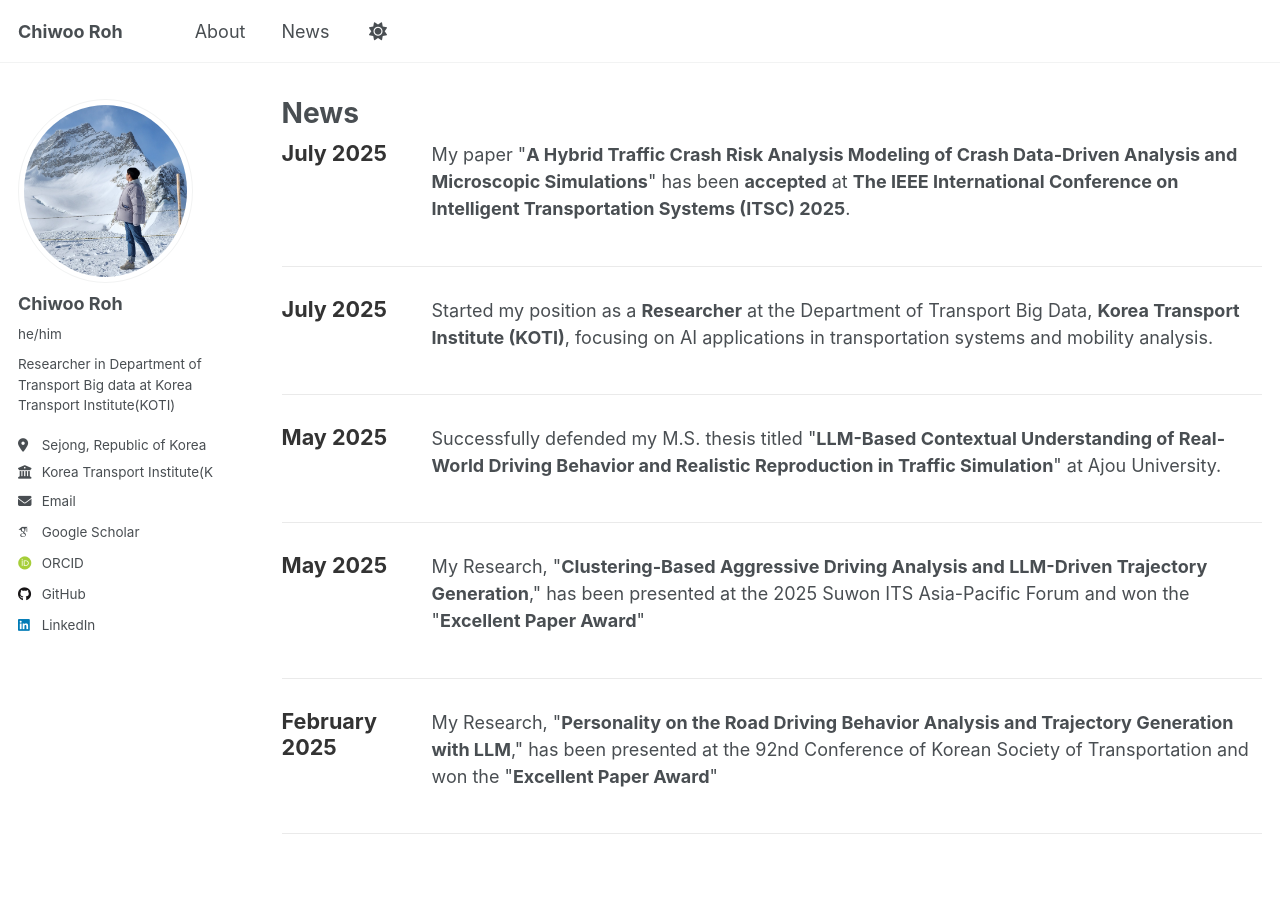
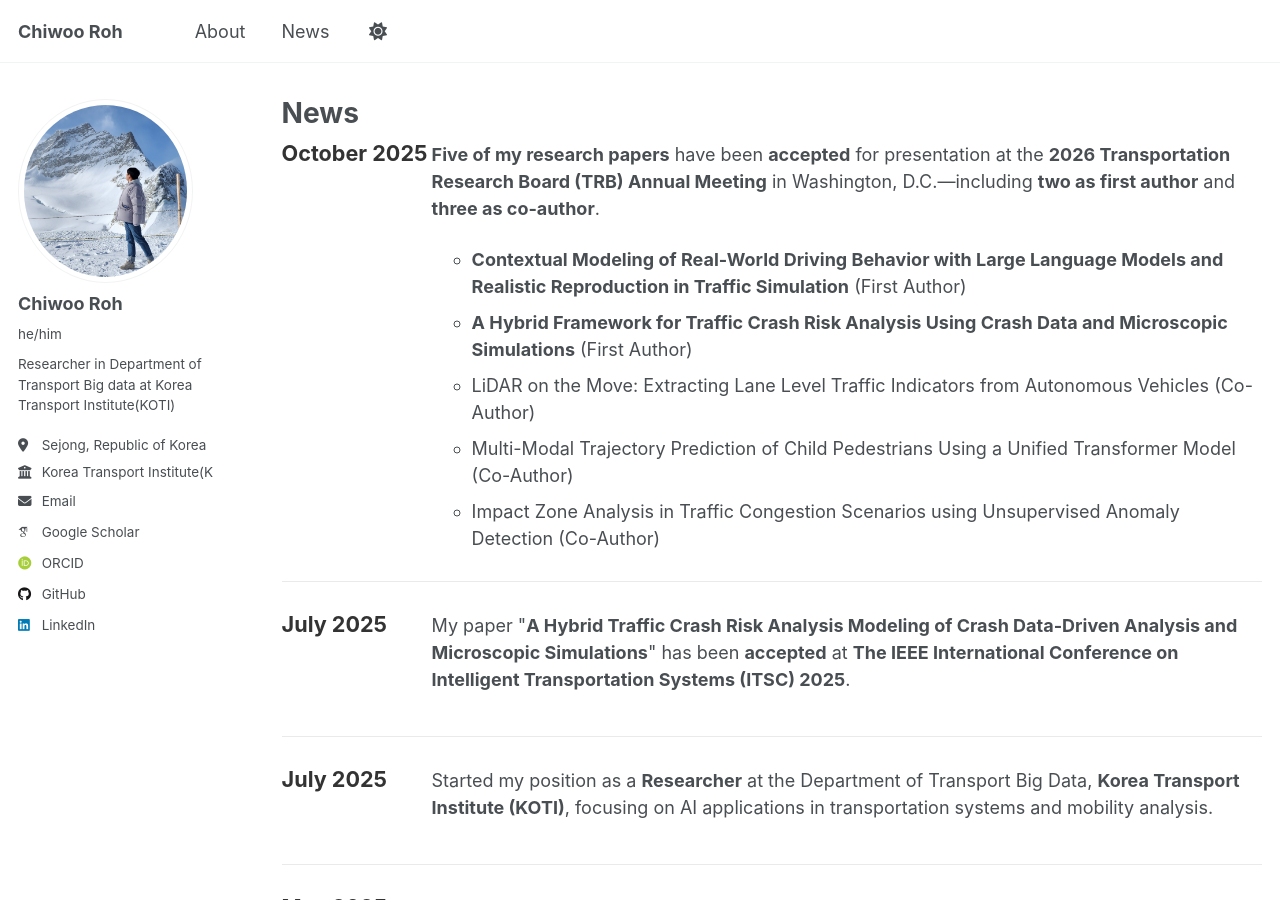
Before and after one commit to Chiwooroh/Chiwooroh.github.io, a Jekyll site: the page built from _pages/news.md, in a window 1280 px wide and 900 px high. Built offline with Jekyll 4.4.1, drawn with Linux system fonts in a browser that asks for light colours; some web fonts are replaced.

Commit message:
Update news.md

```diff
--- a/_pages/news.md
+++ b/_pages/news.md
@@ -9,6 +9,21 @@ author_profile: true
 
 
 <ul class="news-list-full">
+  <li class="news-item-full">
+    <h3 class="news-date-full">October 2025</h3>
+    <div class="news-content-full">
+      <p><strong>Five of my research papers</strong> have been <strong>accepted</strong> for presentation at the <strong>2026 Transportation Research Board (TRB) Annual Meeting</strong> in Washington, D.C.—including <strong>two as first author</strong> and <strong>three as co-author</strong>.</p>
+      <ul>
+        <li><strong>Contextual Modeling of Real-World Driving Behavior with Large Language Models and Realistic Reproduction in Traffic Simulation</strong> (First Author)</li>
+        <li><strong>A Hybrid Framework for Traffic Crash Risk Analysis Using Crash Data and Microscopic Simulations</strong> (First Author)</li>
+        <li>LiDAR on the Move: Extracting Lane Level Traffic Indicators from Autonomous Vehicles (Co-Author)</li>
+        <li>Multi-Modal Trajectory Prediction of Child Pedestrians Using a Unified Transformer Model (Co-Author)</li>
+        <li>Impact Zone Analysis in Traffic Congestion Scenarios using Unsupervised Anomaly Detection (Co-Author)</li>
+      </ul>
+    </div>
+  </li>
+
+
   <li class="news-item-full">
     <h3 class="news-date-full">July 2025</h3>
     <div class="news-content-full">
```
